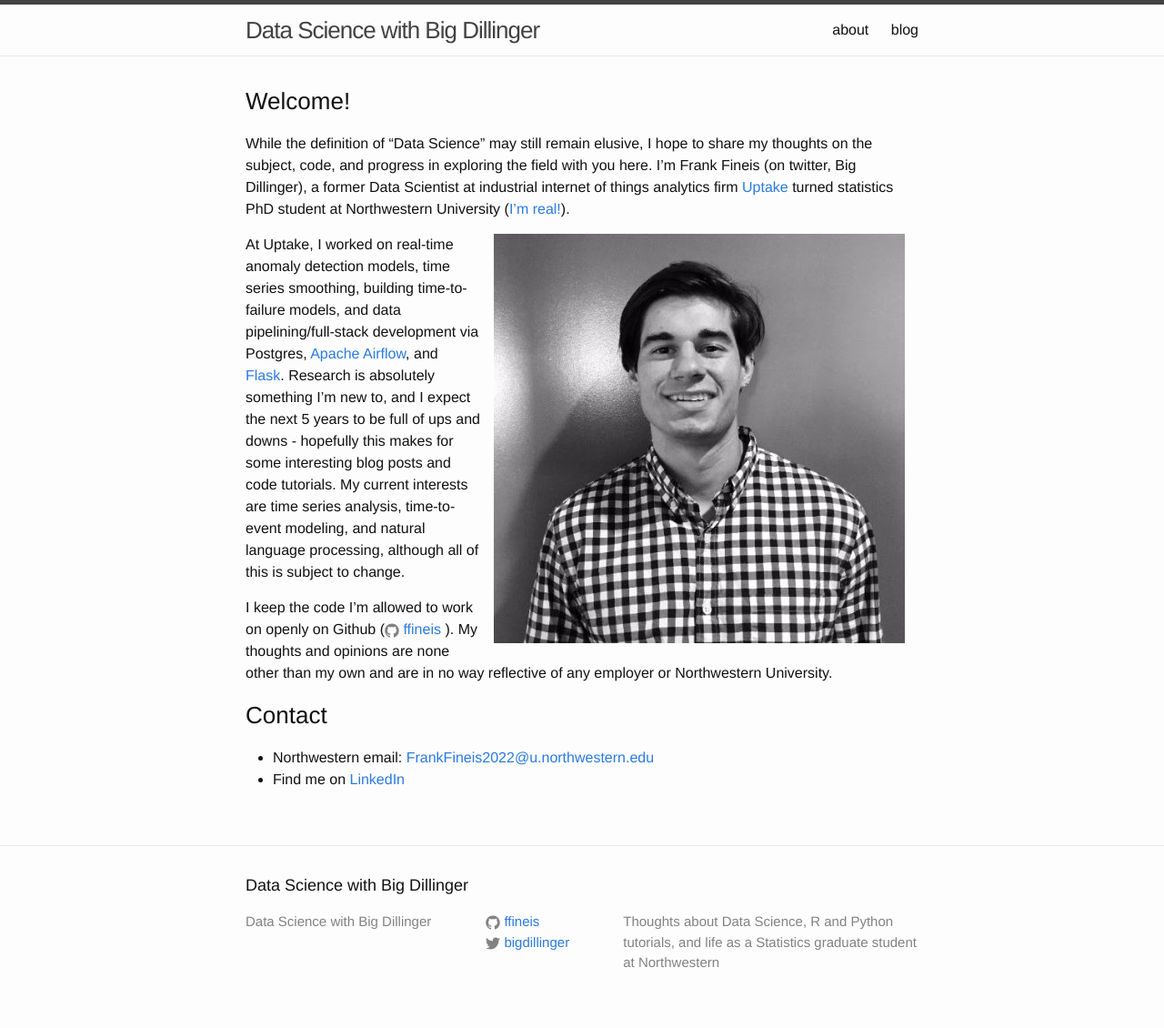
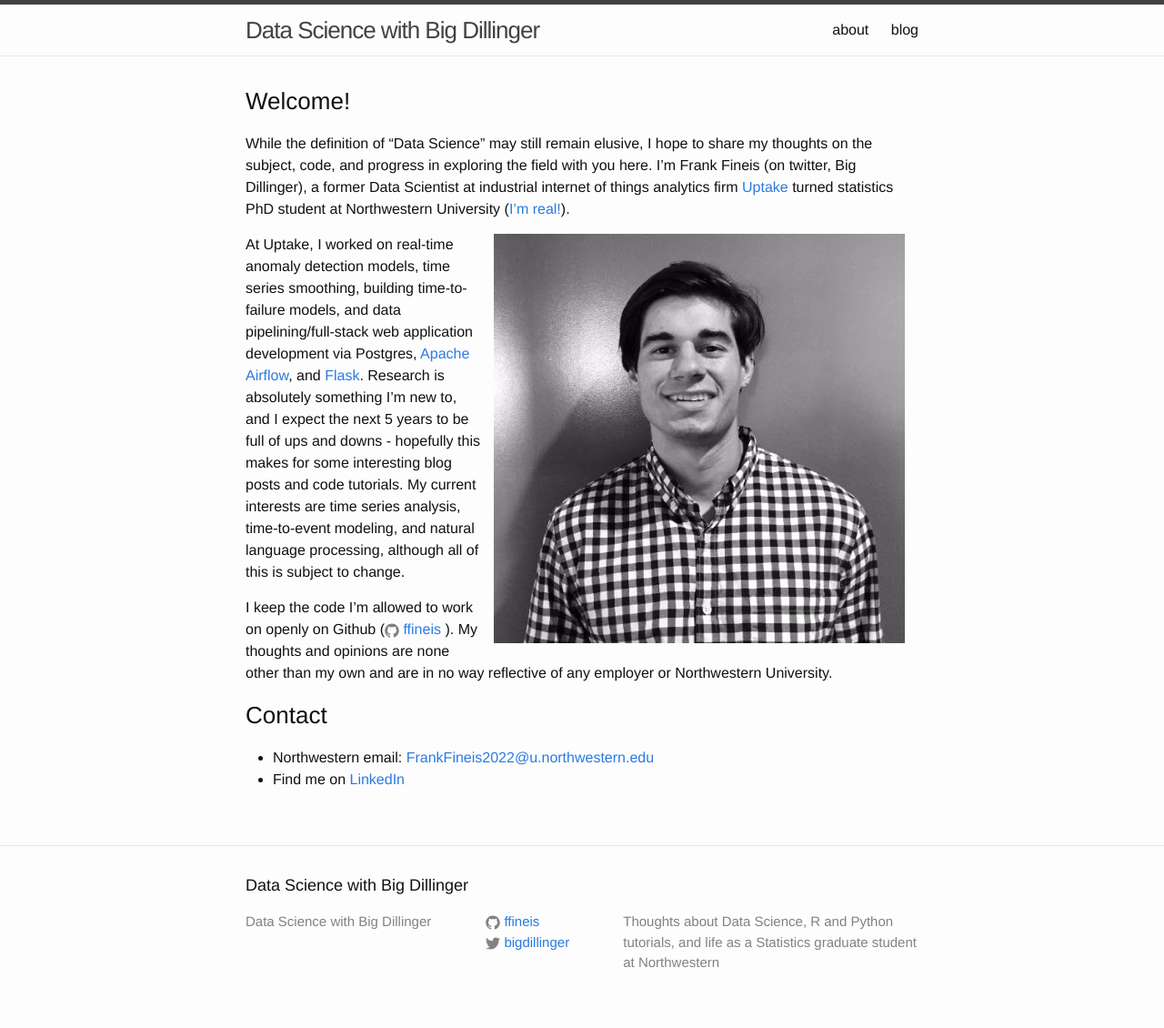
Before and after one commit to ffineis/ffineis.github.io, a Jekyll site: the page built from about.md, in a window 1280 px wide. Shown: the whole page at 91% size. Built offline with Jekyll 4.4.1, drawn with Linux system fonts in a browser that asks for light colours.

Commit message:
about text fix

```diff
--- a/about.md
+++ b/about.md
@@ -8,7 +8,7 @@ permalink: /about/
 
 While the definition of "Data Science" may still remain elusive, I hope to share my thoughts on the subject, code, and progress in exploring the field with you here. I'm Frank Fineis (on twitter, Big Dillinger), a former Data Scientist at industrial internet of things analytics firm [Uptake](https://uptake.com/) turned statistics PhD student at Northwestern University ([I'm real!](http://www.statistics.northwestern.edu/people/graduate-students/)).
 
-![me](/images/ffineis_headshot.png){: .image-right } At Uptake, I worked on real-time anomaly detection models, time series smoothing, building time-to-failure models, and data pipelining/full-stack development via Postgres, [Apache Airflow](https://github.com/apache/incubator-airflow), and [Flask](http://flask.pocoo.org/). Research is absolutely something I'm new to, and I expect the next 5 years to be full of ups and downs - hopefully this makes for some interesting blog posts and code tutorials. My current interests are time series analysis, time-to-event modeling, and natural language processing, although all of this is subject to change.
+![me](/images/ffineis_headshot.png){: .image-right } At Uptake, I worked on real-time anomaly detection models, time series smoothing, building time-to-failure models, and data pipelining/full-stack web application development via Postgres, [Apache Airflow](https://github.com/apache/incubator-airflow), and [Flask](http://flask.pocoo.org/). Research is absolutely something I'm new to, and I expect the next 5 years to be full of ups and downs - hopefully this makes for some interesting blog posts and code tutorials. My current interests are time series analysis, time-to-event modeling, and natural language processing, although all of this is subject to change.
 
 I keep the code I'm allowed to work on openly on Github ({% include icon-github.html username=site.github_username %}). My thoughts and opinions are none other than my own and are in no way reflective of any employer or Northwestern University.
 
```
